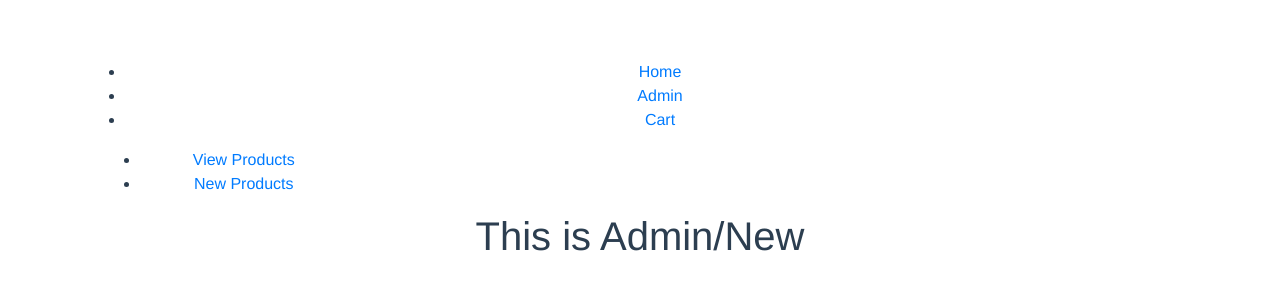
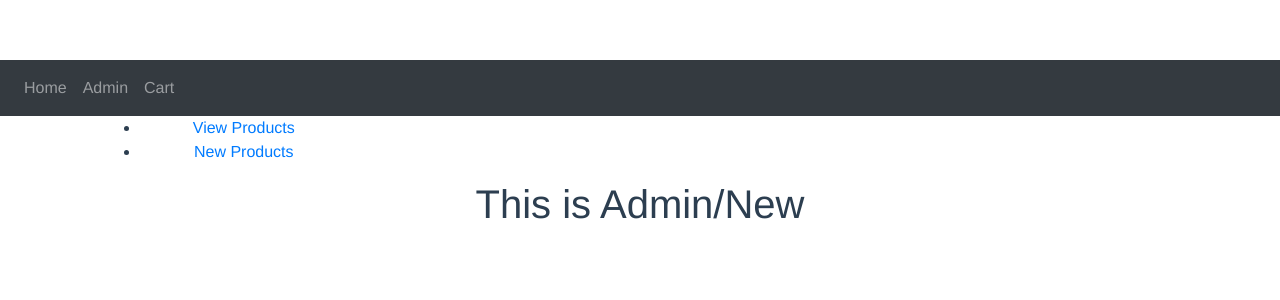
Before and after one commit to YipHoiChun/E-commerce-Frontend, a Vue app in the folder e-commerce/: page /#/admin/new in a window 1280 px wide. Shown: the top 300 px of the page. Built offline with nearby package versions, Linux system fonts and the light colour scheme.

Commit message:
change App vue change ProductItem image px

```diff
--- a/e-commerce/src/App.vue
+++ b/e-commerce/src/App.vue
@@ -1,22 +1,16 @@
 <template>
   <div id="app">
-    <nav>
-      <div class="container">
-        <ul class="nav__left">
-          <li>
-            <router-link to="/">Home</router-link>
-          </li>
-          <li>
-            <router-link to="/admin">Admin</router-link>
-          </li>
-          <li>
-            <router-link to="/cart">Cart</router-link>
-          </li>
-        </ul>
-      </div>
-    </nav>
+    <b-navbar type="dark" variant="dark">
+      <b-navbar-nav>
+        <b-nav-item to="/">Home</b-nav-item>
+        <b-nav-item to="/admin">Admin</b-nav-item>
+        <li class="nav-item">
+          <router-link class="nav-link" to="/cart">Cart</router-link>
+        </li>
+      </b-navbar-nav>
+    </b-navbar>
 
-    <router-view/>
+    <router-view></router-view>
   </div>
 </template>
 
```
Also changed, not shown: e-commerce/src/components/products/ProductItem.vue (+5 -5 lines).
